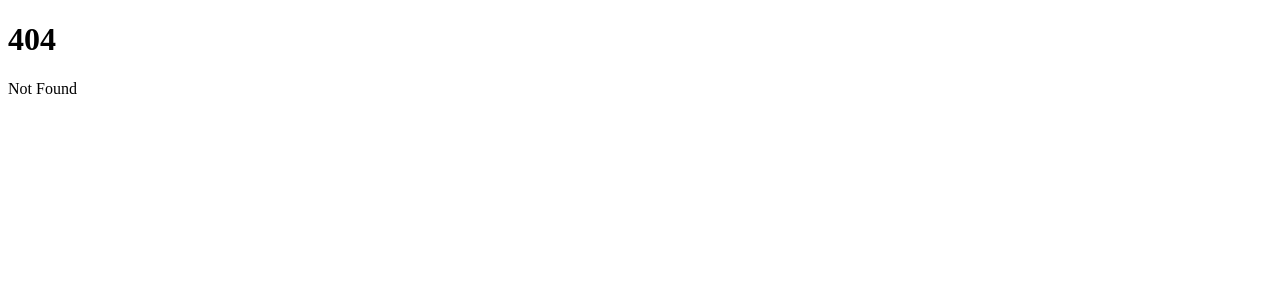
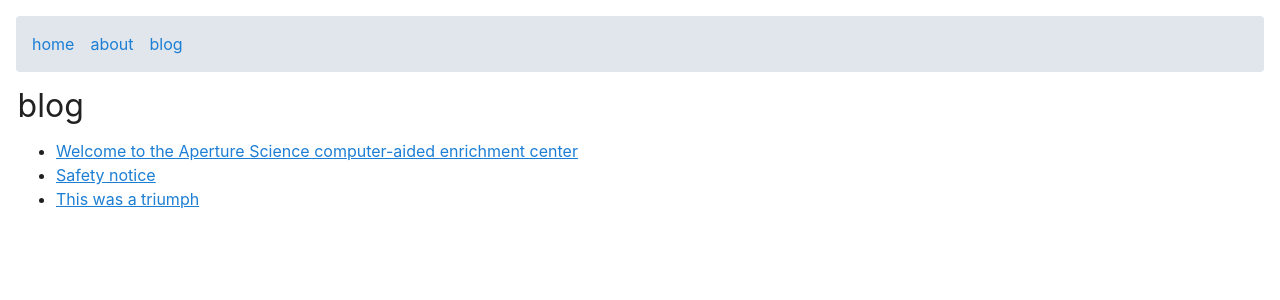
Before and after one commit to douglasjsmith404/douglasjsmith404.github.io, a SvelteKit app: page /blog in a window 1280 px wide. Before the commit this address had no page. Shown: the top 300 px of the page. Built offline with nearby package versions, Linux system fonts and the light colour scheme.

Commit message:
add pages -blog -about

```diff
--- a/src/app.html
+++ b/src/app.html
@@ -1,12 +1,268 @@
-<!doctype html>
+<!DOCTYPE html>
 <html lang="en">
 	<head>
 		<meta charset="utf-8" />
 		<link rel="icon" href="%sveltekit.assets%/favicon.png" />
 		<meta name="viewport" content="width=device-width, initial-scale=1" />
+		<meta name="color-scheme" content="dark light" />
 		%sveltekit.head%
+
+		<style>
+			body {
+				--bg-1: hsl(0, 0%, 100%);
+				--bg-2: hsl(206, 20%, 90%);
+				--bg-3: hsl(206, 20%, 80%);
+				--fg-1: hsl(0, 0%, 13%);
+				--fg-2: hsl(0, 0%, 20%);
+				--fg-2: hsl(0, 0%, 30%);
+				--link: hsl(208, 77%, 47%);
+				--link-hover: hsl(208, 77%, 55%);
+				--link-active: hsl(208, 77%, 40%);
+				--border-radius: 4px;
+				--font: -apple-system, BlinkMacSystemFont, 'Segoe UI', Roboto, Oxygen, Ubuntu, Cantarell,
+					'Open Sans', 'Helvetica Neue', sans-serif;
+				--font-mono: ui-monospace, 'Cascadia Code', 'Source Code Pro', Menlo, Consolas,
+					'DejaVu Sans Mono', monospace;
+				background: var(--bg-1);
+				color: var(--fg-1);
+				font-family: var(--font);
+				line-height: 1.5;
+				margin: 1rem;
+				height: calc(100vh - 2rem);
+			}
+
+			h1,
+			h2,
+			h3,
+			h4,
+			h5,
+			h6 {
+				font-weight: normal;
+				font-variant-numeric: tabular-nums;
+				line-height: 1.1;
+			}
+
+			:is(h1, h2, h3, h4, h5, h6, p) {
+				margin: 1rem 0.1rem;
+			}
+
+			label {
+				margin: 0.5rem 0.1rem;
+			}
+
+			:is(h1, h2, h3, h4, h5, h6, p, label):first-child {
+				margin-top: 0;
+			}
+
+			:is(h1, h2, h3, h4, h5, h6, p, label):last-child {
+				margin-bottom: 0;
+			}
+
+			a {
+				color: var(--link);
+			}
+
+			a:hover {
+				color: var(--link-hover);
+			}
+
+			a:active {
+				color: var(--link-active);
+			}
+
+			label {
+				display: flex;
+				gap: 0.5rem;
+				align-items: center;
+			}
+
+			label input {
+				margin: 0;
+			}
+
+			button,
+			input,
+			select {
+				font-family: inherit;
+				font-size: inherit;
+			}
+
+			button {
+				background: var(--link);
+				color: var(--bg-1);
+				padding: 0.5rem 1rem;
+				border: none;
+				border-radius: var(--border-radius);
+			}
+
+			button:hover {
+				background: var(--link-hover);
+			}
+
+			button:active {
+				background: var(--link-active);
+			}
+
+			:is(button, button:hover, button:active):disabled {
+				background: var(--link);
+				filter: grayscale(1);
+				opacity: 0.4;
+			}
+
+			input,
+			textarea,
+			select {
+				padding: 0.5rem;
+				border: 1px solid var(--bg-2);
+				border-radius: var(--border-radius);
+				box-sizing: border-box;
+			}
+
+			input,
+			textarea {
+				background: var(--bg-1);
+				color: inherit;
+			}
+
+			select:not([multiple]) {
+				background: var(--bg-2);
+			}
+
+			textarea {
+				font-family: var(--font-mono);
+				font-size: 0.9rem;
+			}
+
+			form {
+				display: flex;
+				flex-direction: column;
+				gap: 1rem;
+				align-items: baseline;
+			}
+
+			ul:has(li):has(form) {
+				list-style: none;
+				padding: 0;
+			}
+
+			li form {
+				flex-direction: row;
+				gap: 0.5rem;
+				margin: 0.5rem 0;
+			}
+
+			nav {
+				position: relative;
+				display: flex;
+				gap: 1em;
+				padding: 1em;
+				background: var(--bg-2);
+				z-index: 2;
+				margin: 0 0 1em 0;
+				border-radius: var(--border-radius);
+			}
+
+			nav a {
+				text-decoration: none;
+			}
+
+			nav a[aria-current='true'] {
+				border-bottom: 2px solid;
+			}
+
+			ul:has(form) {
+				list-style: none;
+				padding: 0;
+			}
+
+			progress {
+				margin: 0.5rem 0;
+			}
+
+			progress:first-child {
+				margin-top: 0;
+			}
+
+			progress:lsat-child {
+				margin-bottom: 0;
+			}
+
+			.error {
+				color: red;
+			}
+
+			code {
+				background: var(--bg-2);
+				font-family: var(--font-mono);
+				font-size: 0.9em;
+				padding: 0.15rem 0.3rem;
+				border-radius: var(--border-radius);
+			}
+
+			ul.todos {
+				padding: 0;
+			}
+
+			ul.todos li:not(:has(> form)),
+			ul.todos li form {
+				position: relative;
+				display: flex;
+				align-items: center;
+				padding: 0.5em 0.5em 0.5em 1em;
+				margin: 0 0 0.5em 0;
+				gap: 0.5em;
+				border-radius: 5px;
+				user-select: none;
+				background: var(--bg-1);
+				filter: drop-shadow(2px 3px 6px rgba(0, 0, 0, 0.1));
+				transition: filter 0.2s, opacity 0.2s;
+			}
+
+			ul.todos .done {
+				filter: none;
+				opacity: 0.4;
+			}
+
+			ul.todos button {
+				border: none;
+				background-color: transparent;
+				background-repeat: no-repeat;
+				background-position: 50% 50%;
+				background-size: 1rem 1rem;
+				cursor: pointer;
+				width: 3em;
+				height: 3em;
+				margin: -0.5em -0.5em -0.5em 0;
+				aspect-ratio: 1;
+				opacity: 0.5;
+				transition: opacity 0.2s;
+			}
+
+			ul.todos button:hover {
+				opacity: 1;
+			}
+
+			body.dark {
+				--bg-1: hsl(0, 0%, 18%);
+				--bg-2: hsl(0, 0%, 30%);
+				--bg-3: hsl(0, 0%, 40%);
+				--fg-1: hsl(0, 0%, 90%);
+				--fg-2: hsl(0, 0%, 70%);
+				--fg-3: hsl(0, 0%, 60%);
+				--link: hsl(206, 96%, 72%);
+				--link-hover: hsl(206, 96%, 78%);
+				--link-active: hsl(206, 96%, 64%);
+			}
+		</style>
 	</head>
-	<body data-sveltekit-preload-data="hover">
+	<body>
 		<div style="display: contents">%sveltekit.body%</div>
+
+		<script>
+			const theme = new URL(window.location).searchParams.get('theme');
+
+			document.body.classList.remove('light', 'dark');
+			document.body.classList.add(theme || 'light');
+		</script>
 	</body>
 </html>
--- /dev/null
+++ b/src/routes/+layout.svelte
@@ -0,0 +1,7 @@
+<nav>
+	<a href="/">home</a>
+	<a href="/about">about</a>
+	<a href="/blog">blog</a>
+</nav>
+
+<slot />
--- a/src/routes/+page.svelte
+++ b/src/routes/+page.svelte
@@ -1,2 +1,2 @@
-<h1>Hello and welcome to my site!</h1>
-<a href="/about">About my site</a>
+<h1>home</h1>
+<p>this is the home page.</p>
--- a/src/routes/about/+page.svelte
+++ b/src/routes/about/+page.svelte
@@ -1,3 +1,2 @@
-<h1>About this site</h1>
-<p>TODO...</p>
-<a href="/">Home</a>
+<h1>about</h1>
+<p>this is the about page.</p>
--- /dev/null
+++ b/src/routes/blog/+page.server.js
@@ -0,0 +1,10 @@
+import { posts } from './data.js';
+
+export function load() {
+	return {
+		summaries: posts.map((post) => ({
+			slug: post.slug,
+			title: post.title
+		}))
+	};
+}
--- /dev/null
+++ b/src/routes/blog/+page.svelte
@@ -0,0 +1,11 @@
+<script>
+	export let data;
+</script>
+
+<h1>blog</h1>
+
+<ul>
+	{#each data.summaries as { slug, title }}
+		<li><a href="/blog/{slug}">{title}</a></li>
+	{/each}
+</ul>
--- /dev/null
+++ b/src/routes/blog/[slug]/+page.svelte
@@ -0,0 +1,6 @@
+<script>
+	export let data;
+</script>
+
+<h1>{data.post.title}</h1>
+<div>{@html data.post.content}</div>
--- /dev/null
+++ b/src/routes/blog/data.js
@@ -0,0 +1,21 @@
+export const posts = [
+	{
+		slug: 'welcome',
+		title: 'Welcome to the Aperture Science computer-aided enrichment center',
+		content:
+			'<p>We hope your brief detention in the relaxation vault has been a pleasant one.</p><p>Your specimen has been processed and we are now ready to begin the test proper.</p>'
+	},
+
+	{
+		slug: 'safety',
+		title: 'Safety notice',
+		content:
+			'<p>While safety is one of many Enrichment Center Goals, the Aperture Science High Energy Pellet, seen to the left of the chamber, can and has caused permanent disabilities, such as vaporization. Please be careful.</p>'
+	},
+
+	{
+		slug: 'cake',
+		title: 'This was a triumph',
+		content: "<p>I'm making a note here: HUGE SUCCESS.</p>"
+	}
+];
```
Also changed, not shown: src/routes/blog/[slug]/+layout.svelte (added, +19 -0 lines), src/routes/blog/[slug]/+page.server.js (added, +12 -0 lines).
